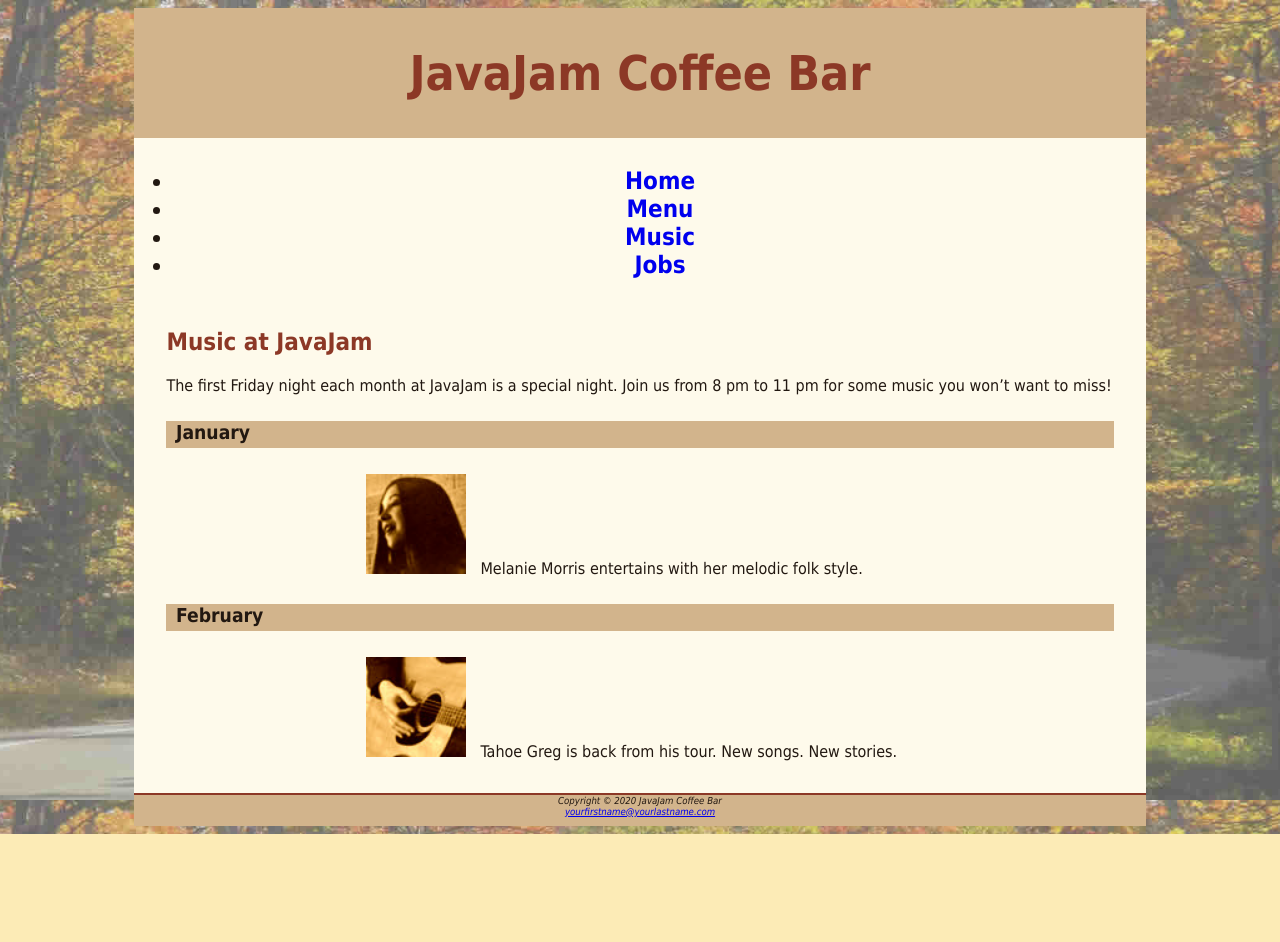
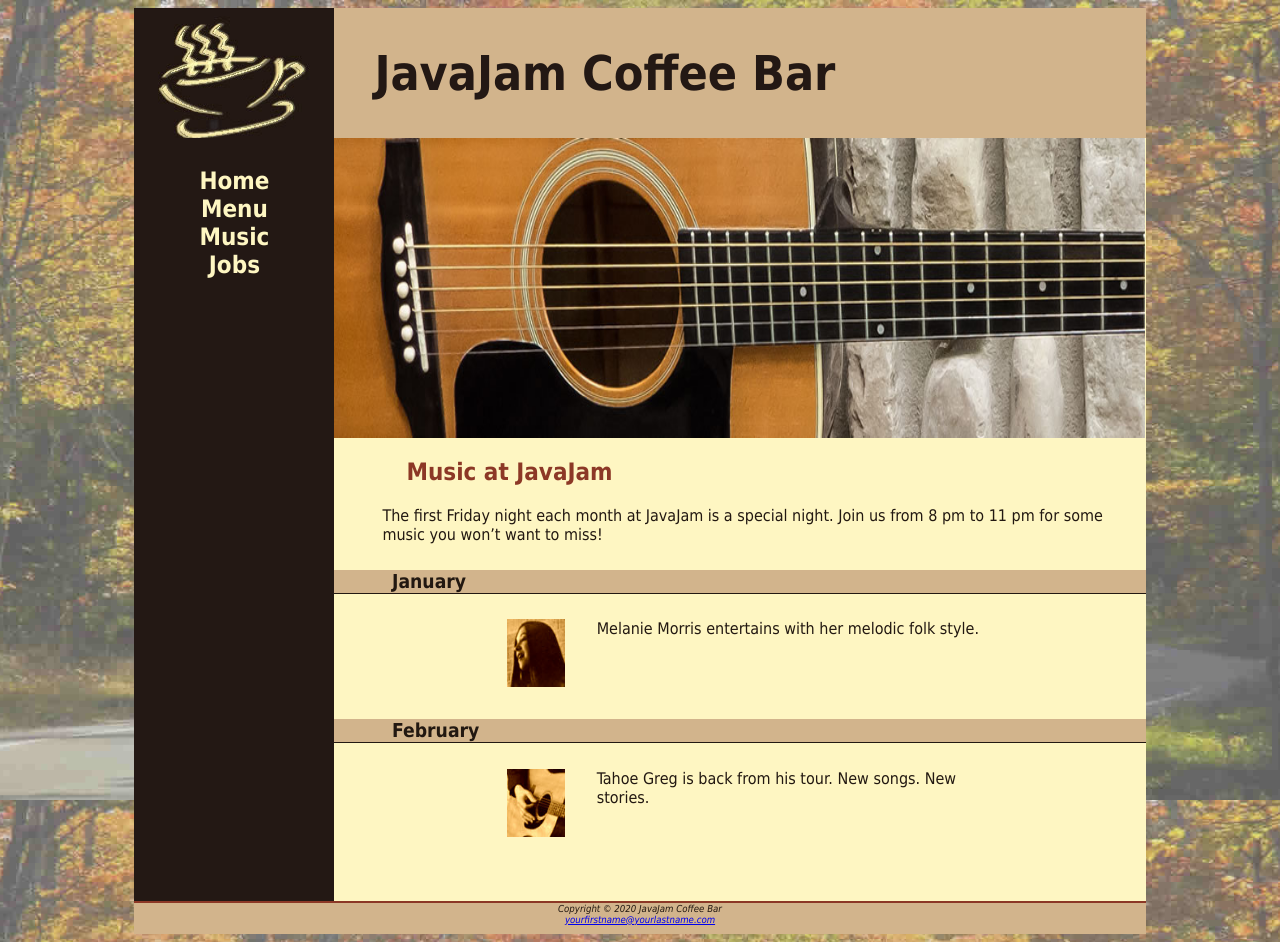
Before and after one commit to bharagos1/javajam, a plain HTML site: page music.html in a window 1280 px wide. Before the commit the page ends 834 px from the top, so only its background shows below. Drawn offline with Linux system fonts and the light colour scheme.

Commit message:
Update javajam.css

```diff
--- a/javajam.css
+++ b/javajam.css
@@ -6,27 +6,39 @@ body { background-color: #FCEBB6;
        background-size: cover;
        background-attachment: fixed;
 }
-#wrapper { background-color: #FEFAEB;
+#wrapper { background-color: #231814;
            margin-left: auto;
            margin-right: auto;
            width: 80%;
            min-width: 900px;
            max-width: 1280px;
            box-sizing: 3px 3px 3px #676767;
+           padding: 0;
 }
 header { background-color: #D2B48C;
-         color: #8C3826;
-	 text-align: center;
+         color: #231814;
        padding-top: 5px;
        padding-bottom: 5px;
+       background-image: url(coffeelogo.jpg);
+       background-repeat: no-repeat;
+       padding-left: 240px;
+
 }
-h1 {font-size: 3em; }
+header a {text-decoration: none;}
+header a:link {color:#231814;}
+header a:visited {color:#231814;}
+header a:hover {color:#fef6c2;}
+h1 {font-size: 3em;
+     }
+
 h2 { color: #8C3826; }
 nav { font-weight: bold;
 	text-align: center;
        font-size: 1.5em;
        padding-top: 5px;
        padding-bottom: 5px;
+       float: left;
+       width: 200px;
 }
 nav a {
        text-decoration: none;
@@ -42,14 +54,21 @@ h4 {
        background-color: #D2B48C;
        font-size: 1.2em;
        padding-left: .5em;
-       padding-bottom: .25em;
+       padding-bottom: 0;
+       text-transform: capitalize;
+       border-bottom: 1px solid #221811;
+       clear: left;
 }
 h3, dt {color: #8C3826}
 main {
-       padding-left: 2em;
-       padding-right: 2em;
+       padding-left: 0;
+       padding-right: 0;
        padding-bottom: 2em;
        display: block;
+       margin-left: 200px;
+       padding-top: 0;
+       background-color: #fef6c2;
+       overflow: auto;
 }
 .details {
        padding-left: 20%;
@@ -61,5 +80,39 @@ img {padding-left: 10px;
        height: 300px;
        background-image: url(hero.jpg);
        background-repeat: no-repeat;
-       background-size: cover;
+       background-size: 100% 100%;
 }
+* {
+       box-sizing: border-box;
+}
+#heromugs {
+       height: 300px;
+       background-image: url(heromugs.jpg);
+       background-repeat: no-repeat;
+       background-size: 100% 100%;
+}
+#heroguitar {
+       height: 300px;
+       background-image: url(heroguitar.jpg);
+       background-repeat: no-repeat;
+       background-size: 100% 100%;
+}
+h2, h3, h4, p, div, ul, dl {
+       padding-left: 3em;
+       padding-right: 2em;
+}
+nav a:link {color: #fef6c2;}
+nav a:visited {color: #d2b48c;}
+nav a:hover {color: #cc9933;}
+nav ul {list-style: none;
+       padding: 0;}
+.onethird {
+       float:left;
+       width: 33%;
+ }
+
+ .floatleft{
+       float: left;
+       padding-right: 2em;
+       padding-bottom: 2em;
+ }
```
